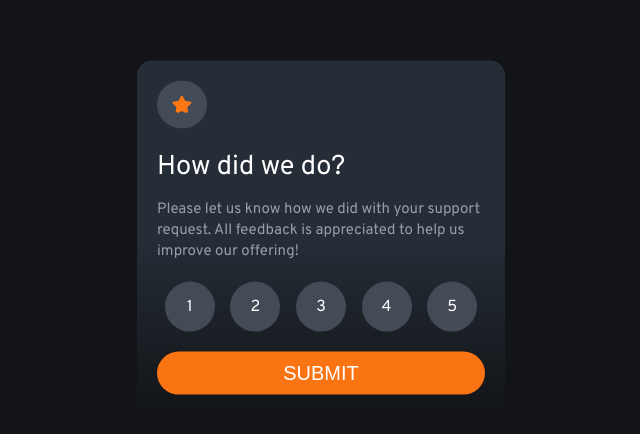
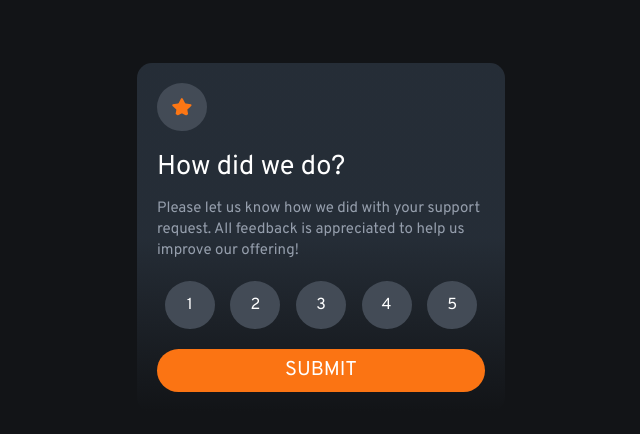
Before and after one commit to theclay1/interactive-rating, a plain HTML site: page index.html in a window 1280 px wide. Shown: the part 162-596 px from the top of the page, 319-959 px from the left. Drawn offline with Linux system fonts and the light colour scheme; the site is published under a folder, as on GitHub Pages, so addresses that start at the root find nothing.

Commit message:
Update index.html

```diff
--- a/index.html
+++ b/index.html
@@ -6,7 +6,7 @@
     <meta name="viewport" content="width=device-width, initial-scale=1.0" />
     <title>interactive rating</title>
     <!-- normalize -->
-    <link rel="stylesheet" href="/css/normalize.css" />
+    <link rel="stylesheet" href="css/normalize.css" />
     <!-- google fonts -->
     <link rel="preconnect" href="https://fonts.googleapis.com" />
     <link rel="preconnect" href="https://fonts.gstatic.com" crossorigin />
```
